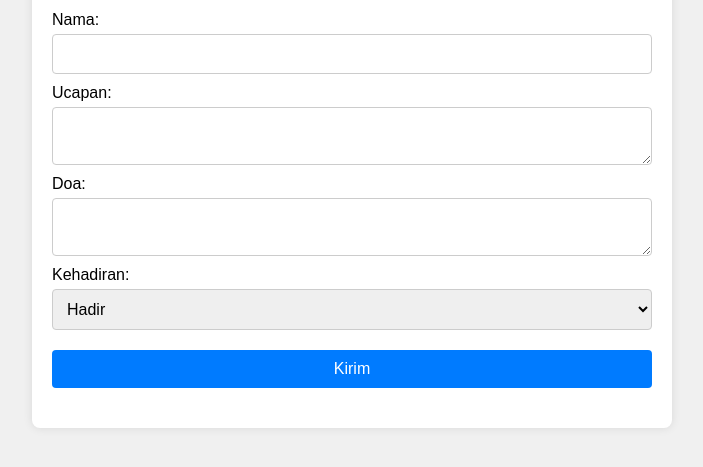
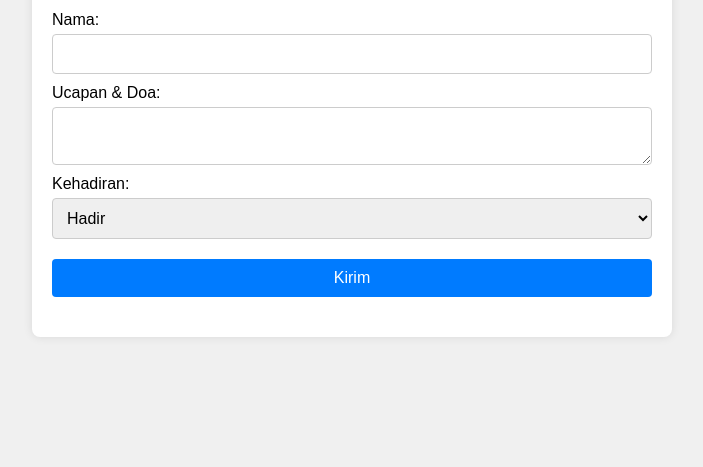
Before and after one commit to nicwaproject/ucapan-doa-metode-array-di-server, a plain HTML site: page index.html in a window 1280 px wide. Shown: the part 149-616 px from the top of the page, without its empty margins (288-991 px from the left). Drawn offline with Linux system fonts and the light colour scheme; no server answers.

Commit message:
Update index.html

```diff
--- a/index.html
+++ b/index.html
@@ -13,11 +13,8 @@
       <label for="nama">Nama:</label>
       <input type="text" id="nama" name="nama" required>
 
-      <label for="ucapan">Ucapan:</label>
-      <textarea id="ucapan" name="ucapan" required></textarea>
-
-      <label for="doa">Doa:</label>
-      <textarea id="doa" name="doa" required></textarea>
+      <label for="ucapanDoa">Ucapan & Doa:</label>
+      <textarea id="ucapanDoa" name="ucapanDoa" required></textarea>
 
       <label for="kehadiran">Kehadiran:</label>
       <select id="kehadiran" name="kehadiran" required>
```
